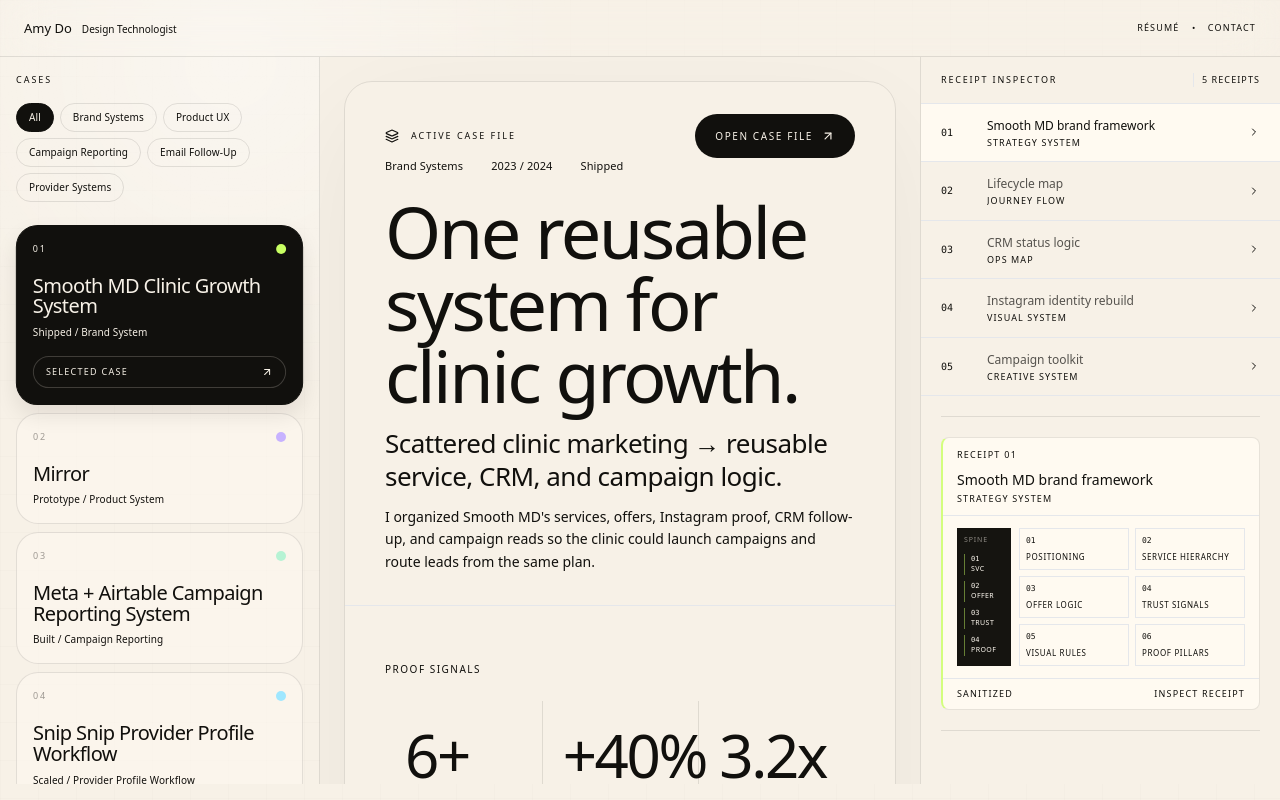
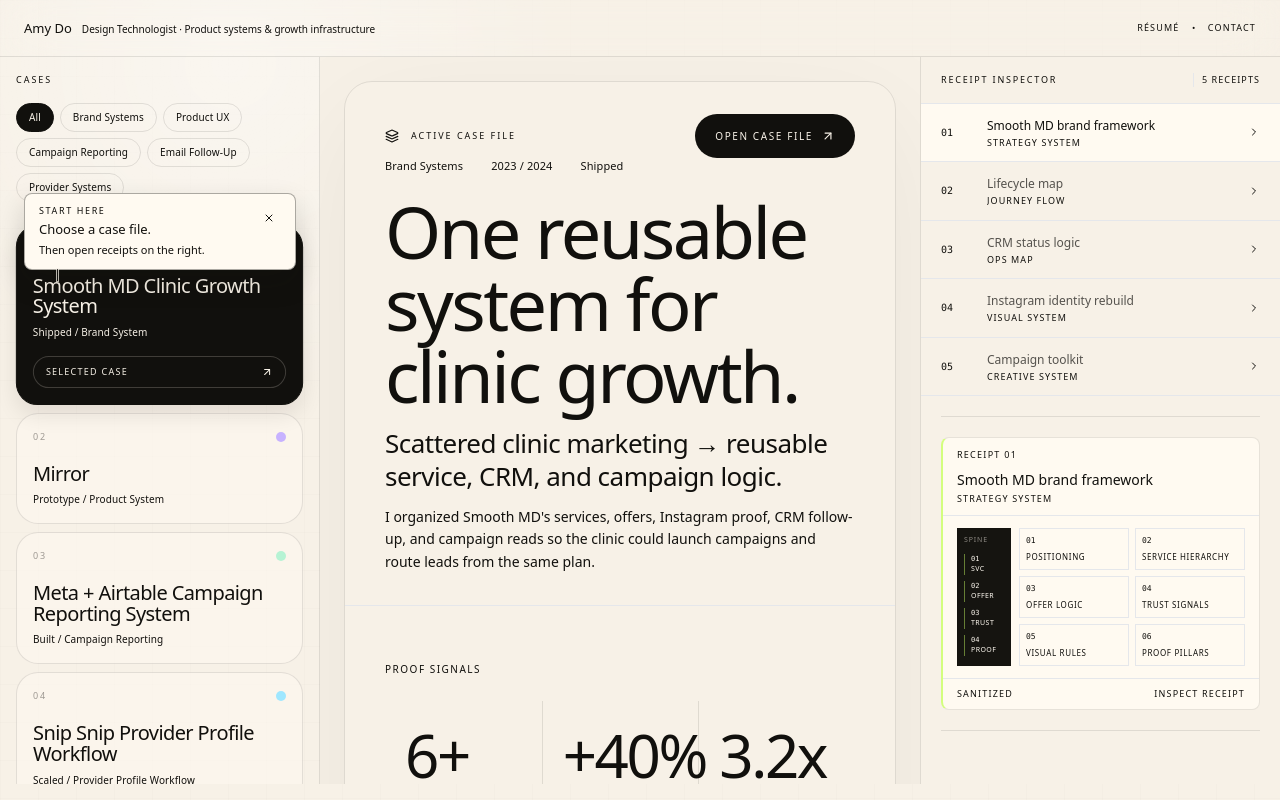
Before and after one commit to amydojo/undone, a React (Vite) app: page / in a window 1280 px wide. Built offline with nearby package versions, Linux system fonts and the light colour scheme.

Commit message:
Add first-run portfolio orientation cue

```diff
--- a/src/components/portfolio/MobileView.jsx
+++ b/src/components/portfolio/MobileView.jsx
@@ -324,6 +324,7 @@ export default function MobileView({
   mobileTab,
   setMobileTab,
   resetSignal,
+  onOrientationDismiss,
 }) {
   const activeMobileTab = TABS.some(({ id }) => id === mobileTab) ? mobileTab : "overview";
   const prefersReducedMotion = useReducedMotion();
@@ -389,7 +390,10 @@ export default function MobileView({
               type="button"
               aria-label={`Show ${label} tab`}
               aria-pressed={activeMobileTab === id}
-              onClick={() => setMobileTab(id)}
+              onClick={() => {
+                onOrientationDismiss();
+                setMobileTab(id);
+              }}
               className={cx(
                 "relative z-10 min-h-11 rounded-full px-3 text-[10px] uppercase tracking-[0.12em] transition-colors duration-[360ms] ease-[cubic-bezier(0.22,1,0.36,1)] focus:outline-none focus-visible:ring-2 focus-visible:ring-[#11100d]/20",
                 activeMobileTab === id
--- /dev/null
+++ b/src/components/portfolio/OrientationHint.jsx
@@ -0,0 +1,93 @@
+import React from "react";
+import { AnimatePresence, motion, useReducedMotion } from "framer-motion";
+import { X } from "lucide-react";
+import { cx } from "../../utils/cx";
+
+const COPY_BY_VARIANT = {
+  desktop: {
+    eyebrow: "Start here",
+    title: "Choose a case file.",
+    detail: "Then open receipts on the right.",
+  },
+  mobile: {
+    eyebrow: "Case switcher",
+    title: "Switch files here.",
+    detail: "Receipts are in the next tab.",
+  },
+};
+
+export default function OrientationHint({ variant = "desktop", visible, onDismiss }) {
+  const prefersReducedMotion = useReducedMotion();
+  const copy = COPY_BY_VARIANT[variant] ?? COPY_BY_VARIANT.desktop;
+  const isMobile = variant === "mobile";
+
+  return (
+    <AnimatePresence initial={false}>
+      {visible ? (
+        <motion.aside
+          data-testid={`orientation-hint-${variant}`}
+          initial={prefersReducedMotion ? { opacity: 0 } : { opacity: 0, x: isMobile ? 0 : -4, y: isMobile ? 4 : 0 }}
+          animate={{ opacity: 1, x: 0, y: 0 }}
+          exit={prefersReducedMotion ? { opacity: 0 } : { opacity: 0, x: isMobile ? 0 : -4, y: isMobile ? 4 : 0 }}
+          transition={{ duration: prefersReducedMotion ? 0.08 : 0.18, ease: [0.22, 1, 0.36, 1] }}
+          className={cx(
+            isMobile
+              ? "absolute left-4 top-[66px] z-40 w-[280px] rounded-[8px] border border-[#11100d]/22 bg-[#fffaf1] px-3 py-2 shadow-[0_10px_24px_rgba(17,16,13,0.12)]"
+              : "absolute left-6 top-[136px] z-20 w-[272px] rounded-[8px] border border-[#11100d]/35 bg-[#fffaf1] px-3.5 py-3 shadow-[0_12px_28px_rgba(17,16,13,0.16)]"
+          )}
+        >
+          <span
+            className={cx(
+              "pointer-events-none absolute",
+              isMobile
+                ? "-top-3 left-8 h-3 w-px bg-[#11100d]/58 shadow-[0_0_0_1px_rgba(247,241,231,0.72)]"
+                : "-bottom-3 left-8 h-3 w-px bg-[#11100d]/70 shadow-[0_0_0_1px_rgba(247,241,231,0.72)]"
+            )}
+            aria-hidden="true"
+          />
+          <div className="flex items-start gap-2">
+            <div className="min-w-0 flex-1">
+              <p
+                className={cx(
+                  "text-[9px] uppercase leading-none tracking-[0.18em]",
+                  isMobile ? "text-[#11100d]/38" : "text-[#11100d]/46"
+                )}
+              >
+                {copy.eyebrow}
+              </p>
+              <p
+                className={cx(
+                  "mt-1.5 font-medium leading-[1.3]",
+                  isMobile ? "text-[12px] text-[#11100d]/78" : "text-[13px] text-[#11100d]/88"
+                )}
+              >
+                {copy.title}
+              </p>
+              <p
+                className={cx(
+                  "leading-[1.4]",
+                  isMobile ? "mt-0.5 text-[10px] text-[#11100d]/48" : "mt-1 text-[11px] text-[#11100d]/58"
+                )}
+              >
+                {copy.detail}
+              </p>
+            </div>
+            <button
+              type="button"
+              aria-label="Dismiss orientation hint"
+              onClick={onDismiss}
+              className={cx(
+                "inline-flex h-6 w-6 shrink-0 items-center justify-center rounded-full transition focus:outline-none focus-visible:ring-2",
+                isMobile
+                  ? "text-[#11100d]/36 hover:bg-[#11100d]/5 hover:text-[#11100d]/62 focus-visible:ring-[#11100d]/20"
+                  : "text-[#11100d]/38 hover:bg-[#11100d]/5 hover:text-[#11100d]/68 focus-visible:ring-[#11100d]/24"
+              )}
+            >
+              <X className="h-3 w-3" aria-hidden="true" />
+            </button>
+          </div>
+        </motion.aside>
+      ) : null}
+    </AnimatePresence>
+  );
+}
--- a/src/components/portfolio/RecordRail.jsx
+++ b/src/components/portfolio/RecordRail.jsx
@@ -2,6 +2,7 @@ import React from "react";
 import { AnimatePresence, motion, useReducedMotion } from "framer-motion";
 import { ArrowUpRight } from "lucide-react";
 import AccentDot from "../ui/AccentDot";
+import OrientationHint from "./OrientationHint";
 import { filters } from "../../data/records";
 import { formatMetadataLabel } from "../../utils/caseMetadata";
 import { cx } from "../../utils/cx";
@@ -41,12 +42,22 @@ const FILE_STAMP_VARIANTS = {
   }),
 };
 
-export default function RecordRail({ recordsList, activeRecord, setActiveRecord, openWorkspace, activeFilter, setActiveFilter, caseNumbers }) {
+export default function RecordRail({
+  recordsList,
+  activeRecord,
+  setActiveRecord,
+  openWorkspace,
+  activeFilter,
+  setActiveFilter,
+  caseNumbers,
+  orientationHintVisible,
+  onOrientationDismiss,
+}) {
   const prefersReducedMotion = useReducedMotion();
   const [pressedSlug, setPressedSlug] = React.useState(null);
 
   return (
-    <aside className="scrollbar-portfolio border-r border-[#11100d]/10 bg-[#f0eadf]/68 p-4 lg:h-full lg:overflow-y-auto" aria-label="Record rail">
+    <aside className="scrollbar-portfolio relative border-r border-[#11100d]/10 bg-[#f0eadf]/68 p-4 lg:h-full lg:overflow-y-auto" aria-label="Record rail">
       <div className="mb-4 flex items-center justify-between">
         <div className="text-[9px] uppercase tracking-[0.22em] text-[#11100d]/42">Cases</div>
       </div>
@@ -74,6 +85,11 @@ export default function RecordRail({ recordsList, activeRecord, setActiveRecord,
         })}
       </div>
 
+      <OrientationHint
+        visible={orientationHintVisible}
+        onDismiss={onOrientationDismiss}
+      />
+
       <div className="space-y-2">
         {recordsList.length > 0 ? (
           recordsList.map((record) => {
@@ -86,7 +102,10 @@ export default function RecordRail({ recordsList, activeRecord, setActiveRecord,
                 type="button"
                 data-testid={`case-record-${record.slug}`}
                 aria-label={`Select ${record.title}`}
-                onClick={() => setActiveRecord(record)}
+                onClick={() => {
+                  onOrientationDismiss();
+                  setActiveRecord(record);
+                }}
                 onDoubleClick={() => openWorkspace(record)}
                 initial={false}
                 animate={
--- a/src/components/portfolio/TopBar.jsx
+++ b/src/components/portfolio/TopBar.jsx
@@ -13,10 +13,16 @@ export default function TopBar({ onHomeReset }) {
           type="button"
           aria-label="Reset portfolio to overview"
           onClick={onHomeReset}
-          className="flex min-h-11 min-w-0 flex-col justify-center gap-0.5 rounded-[6px] text-left transition hover:text-[#11100d] focus:outline-none focus-visible:ring-2 focus-visible:ring-[#11100d]/25 sm:flex-row sm:items-baseline sm:gap-2.5 lg:min-h-0"
+          className="flex min-h-11 min-w-0 flex-col justify-center gap-0.5 rounded-[6px] text-left transition hover:text-[#11100d] focus:outline-none focus-visible:ring-2 focus-visible:ring-[#11100d]/25 lg:min-h-0 lg:flex-row lg:items-baseline lg:gap-2.5"
         >
           <span className="text-[13px] font-medium leading-none text-[#11100d]/82">Amy Do</span>
-          <span className="text-[10px] leading-none text-[#11100d]/44">Design Technologist</span>
+          <span className="hidden text-[10px] leading-none text-[#11100d]/44 lg:inline">
+            Design Technologist · Product systems &amp; growth infrastructure
+          </span>
+          <span className="text-[10px] leading-none text-[#11100d]/44 lg:hidden">Design Technologist</span>
+          <span className="whitespace-nowrap text-[8px] leading-none text-[#11100d]/34 lg:hidden">
+            Product systems &amp; growth infrastructure
+          </span>
         </button>
         {/* Mobile-only: résumé + contact always visible */}
         <div className="flex shrink-0 items-center gap-1.5 lg:hidden">
--- a/src/components/portfolio/UndonePortfolio.jsx
+++ b/src/components/portfolio/UndonePortfolio.jsx
@@ -1,4 +1,4 @@
-import React, { useEffect, useMemo, useState } from "react";
+import React, { useCallback, useEffect, useMemo, useRef, useState } from "react";
 import { AnimatePresence } from "framer-motion";
 import { records } from "../../data/records";
 import TopBar from "./TopBar";
@@ -8,6 +8,8 @@ import ProofRail from "./ProofRail";
 import CaseWorkspace from "./CaseWorkspace";
 import MobileRecordSelector from "./MobileRecordSelector";
 import MobileView from "./MobileView";
+
+const ORIENTATION_HINT_STORAGE_KEY = "undone_seen_orientation_hint";
 
 export default function UndonePortfolioV10() {
   const visibleRecords = useMemo(() => records.filter((record) => record.visible !== false), []);
@@ -19,6 +21,20 @@ export default function UndonePortfolioV10() {
   const [mobileSheetOpen, setMobileSheetOpen] = useState(false);
   const [mobileTab, setMobileTab] = useState("overview");
   const [resetSignal, setResetSignal] = useState(0);
+  const [orientationHintVisible, setOrientationHintVisible] = useState(false);
+  const orientationHintModeRef = useRef("normal");
+
+  const dismissOrientationHint = useCallback(() => {
+    setOrientationHintVisible(false);
+
+    if (orientationHintModeRef.current !== "normal") return;
+
+    try {
+      window.localStorage.setItem(ORIENTATION_HINT_STORAGE_KEY, "true");
+    } catch {
+      // Persistence is optional; in-memory dismissal still works.
+    }
+  }, []);
 
   const filteredRecords = useMemo(() => {
     return visibleRecords.filter((record) => {
@@ -40,6 +56,44 @@ export default function UndonePortfolioV10() {
     () => records.find((record) => record.slug === workspaceRecordSlug) || null,
     [workspaceRecordSlug]
   );
+
+  useEffect(() => {
+    let hintOverride = null;
+
+    try {
+      const hintParam = new URLSearchParams(window.location.search).get("hint");
+      if (hintParam === "1") hintOverride = "force-visible";
+      if (hintParam === "0") hintOverride = "force-hidden";
+    } catch {
+      // If URL parsing is unavailable, continue with normal first-run behavior.
+    }
+
+    orientationHintModeRef.current = hintOverride ?? "normal";
+
+    if (hintOverride === "force-visible") {
+      setOrientationHintVisible(true);
+      return undefined;
+    }
+
+    if (hintOverride === "force-hidden") {
+      setOrientationHintVisible(false);
+      return undefined;
+    }
+
+    let hasSeenHint = false;
+
+    try {
+      hasSeenHint = window.localStorage.getItem(ORIENTATION_HINT_STORAGE_KEY) === "true";
+    } catch {
+      // If storage is unavailable, show the hint and fail silently.
+    }
+
+    if (hasSeenHint) return undefined;
+
+    setOrientationHintVisible(true);
+    const timeout = window.setTimeout(dismissOrientationHint, 7000);
+    return () => window.clearTimeout(timeout);
+  }, [dismissOrientationHint]);
 
   useEffect(() => {
     if (activeRecord.visible === false) return;
@@ -72,6 +126,7 @@ export default function UndonePortfolioV10() {
 
       if (event.key === "Escape") {
         setWorkspaceRecordSlug(null);
+        dismissOrientationHint();
       }
 
       // Ignore modifier shortcuts to avoid conflicts with browser/system commands.
@@ -85,13 +140,16 @@ export default function UndonePortfolioV10() {
         if (currentIndex === -1) return;
         const direction = event.key === "ArrowDown" ? 1 : -1;
         const next = filteredRecords[(currentIndex + direction + filteredRecords.length) % filteredRecords.length];
-        if (next) setActiveRecordSlug(next.slug);
+        if (next) {
+          dismissOrientationHint();
+          setActiveRecordSlug(next.slug);
+        }
       }
     }
 
     window.addEventListener("keydown", handleKeyDown);
     return () => window.removeEventListener("keydown", handleKeyDown);
-  }, [activeRecord.slug, filteredRecords]);
+  }, [activeRecord.slug, dismissOrientationHint, filteredRecords]);
 
   const openWorkspace = (record) => setWorkspaceRecordSlug(record.slug);
 
@@ -135,6 +193,8 @@ export default function UndonePortfolioV10() {
             caseNumbers={visibleCaseNumbers}
             isOpen={mobileSheetOpen}
             setIsOpen={setMobileSheetOpen}
+            orientationHintVisible={orientationHintVisible}
+            onOrientationDismiss={dismissOrientationHint}
           />
           <MobileView
             record={activeRecord}
@@ -145,6 +205,7 @@ export default function UndonePortfolioV10() {
             mobileTab={mobileTab}
             setMobileTab={setMobileTab}
             resetSignal={resetSignal}
+            onOrientationDismiss={dismissOrientationHint}
           />
 
           {/* Desktop layout */}
@@ -157,6 +218,8 @@ export default function UndonePortfolioV10() {
               activeFilter={activeFilter}
               setActiveFilter={setActiveFilter}
               caseNumbers={visibleCaseNumbers}
+              orientationHintVisible={orientationHintVisible}
+              onOrientationDismiss={dismissOrientationHint}
             />
             <ActiveCanvas record={activeRecord} mode="overview" openWorkspace={openWorkspace} />
             <ProofRail
```
Also changed, not shown: src/components/portfolio/MobileRecordSelector.jsx (+24 -3 lines), public/files/undone-logo.jpg (added).
